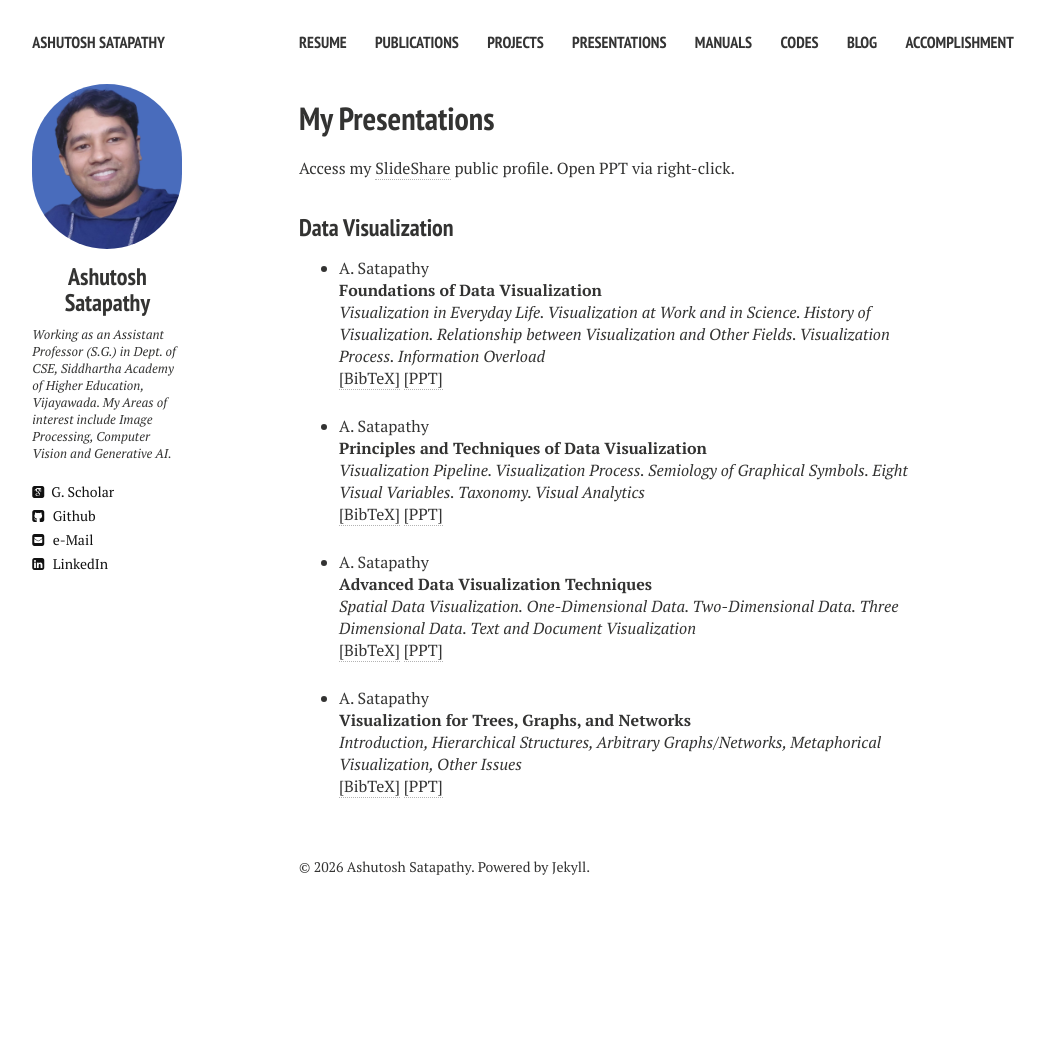
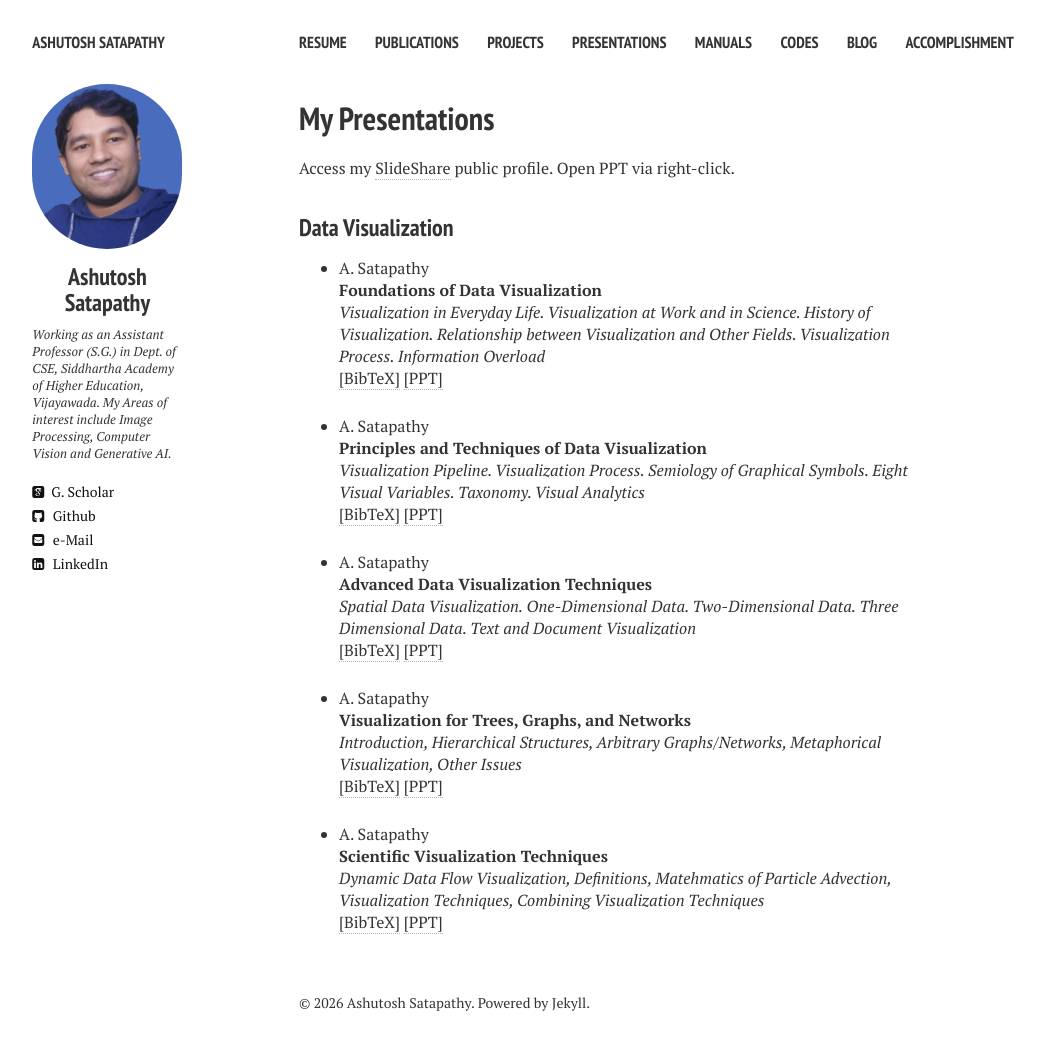
Before and after one commit to ashutoshsatapathy1990/ashutoshsatapathy1990.github.io, a Jekyll site: the page built from presentations-DV.md, in a window 1280 px wide. Shown: the whole page, without its empty margins (21-1066 px from the left). Built offline with Jekyll 4.4.1, drawn with Linux system fonts in a browser that asks for light colours; nearby versions of some CDN libraries; before the commit the page ends 925 px from its top, so only the background shows below that.

Commit message:
Update presentations-DV.html

```diff
--- a/_layouts/presentations-DV.html
+++ b/_layouts/presentations-DV.html
@@ -179,6 +179,30 @@ A. Satapathy
 </div>
 </li>
 
+<!-- Item: ashutosh2026scientific -->
+<li ><p>
+A. Satapathy
+<br><b>Scientific Visualization Techniques</b><br>
+<i>Dynamic Data Flow Visualization, Definitions, Matehmatics of Particle Advection, Visualization Techniques, Combining Visualization Techniques</i>
+<br />
+<a href="javascript:toggleBibtex('ashutosh2026scientific')">[BibTeX]</a>
+<a href=https://www.slideshare.net/slideshow/scientific-visualization-techniques/287476858>[PPT]</a>
+</p>
+<div id="bib_ashutosh2026scientific" class="bibtex noshow">
+<pre>
+@misc{ashutosh2026scientific,
+  author       = {Ashutosh Satapathy},
+  title        = {Scientific Visualization Techniques},
+  howpublished = {Lecture slides},
+  year         = {2026},
+  month        = {apr},
+  institution  = {Siddhartha Academy of Higher Education (Deemed to be University)},
+  address      = {Vijayawada, India}
+}
+</pre>
+</div>
+</li>
+
       </ul  >
 
     </div><!-- /.article-wrap -->
```
